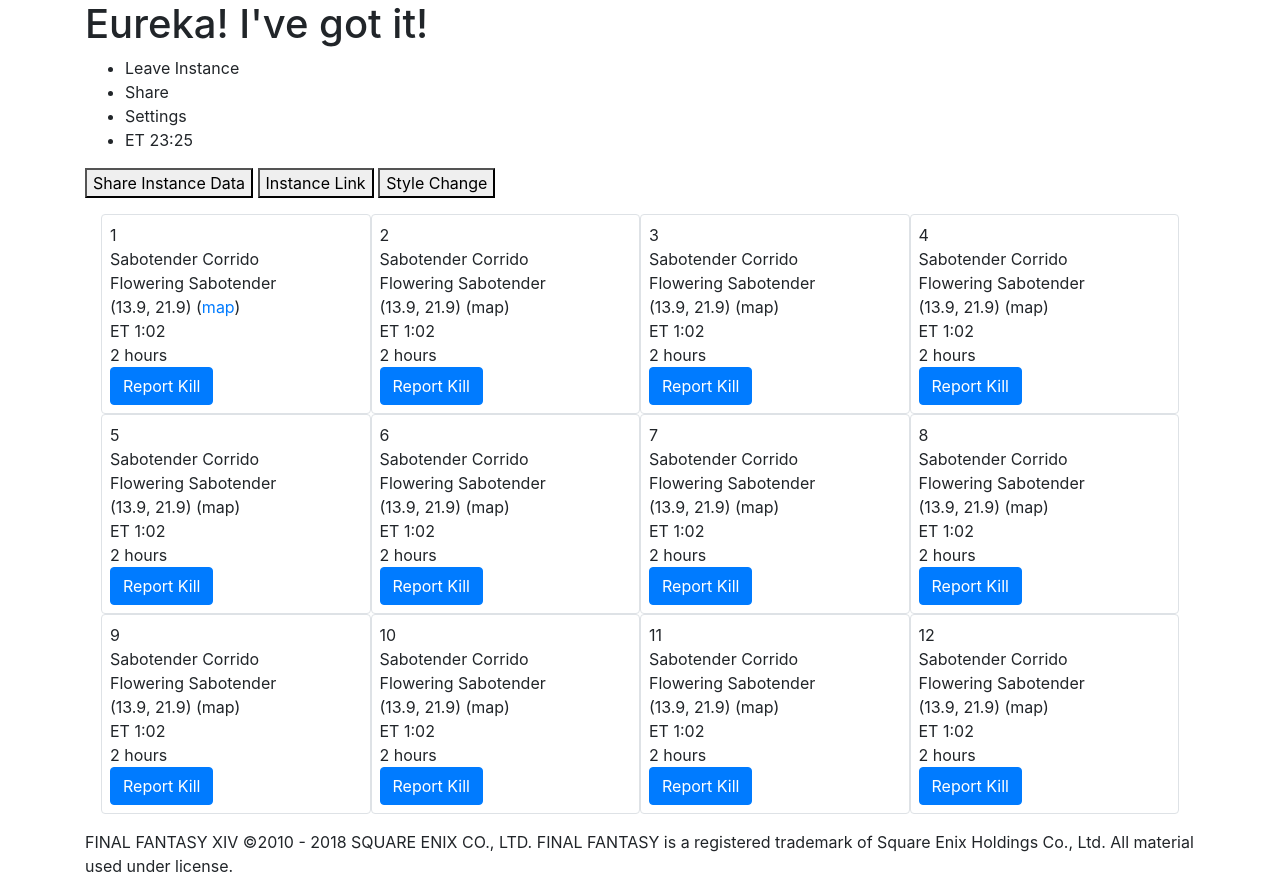
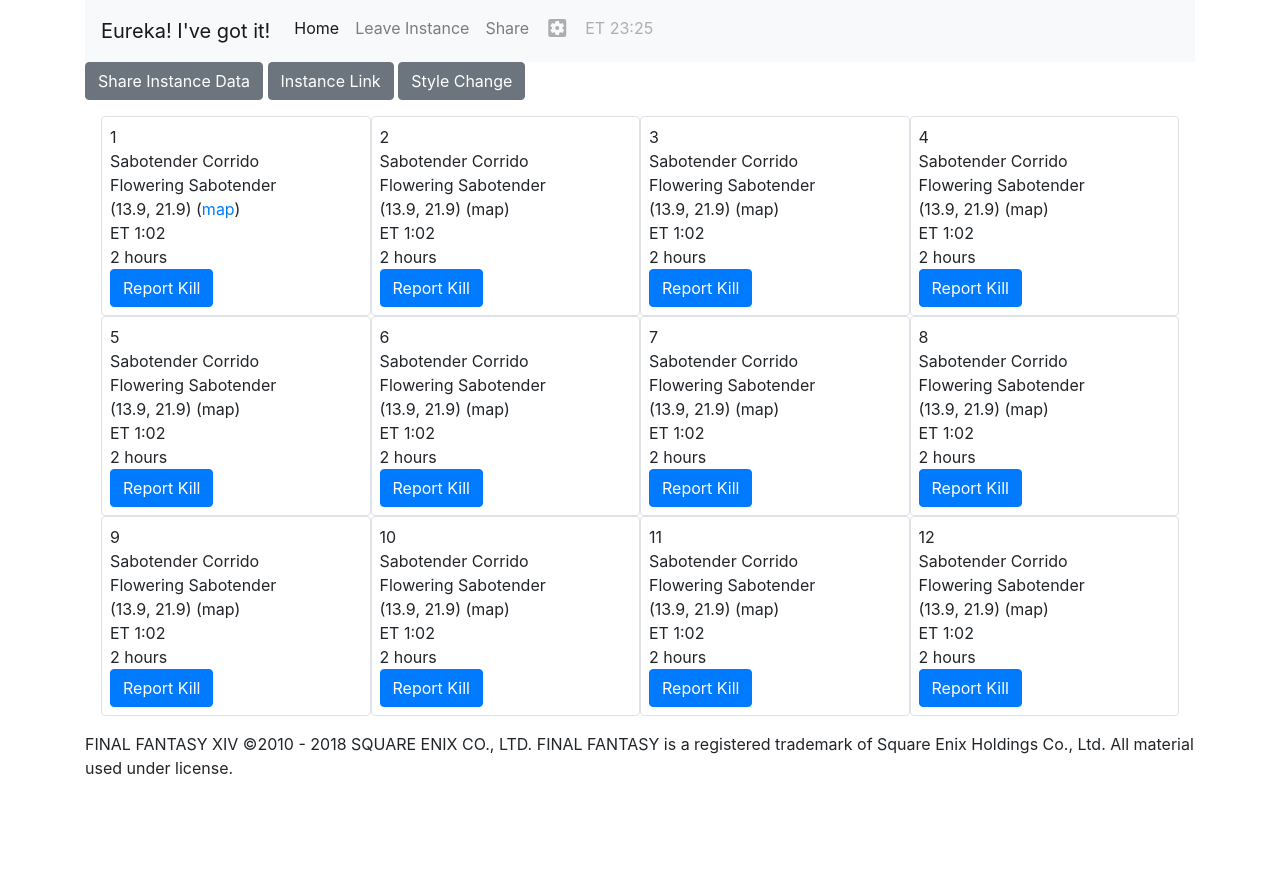
Before and after one commit to unfaiyted/eurekaxiv, a plain HTML site: page index.html in a window 1280 px wide. After the commit the page ends 800 px from the top, so only its background shows below. Drawn offline with nearby package versions, Linux system fonts and the light colour scheme.

Commit message:
updated design containers and navbar headers

```diff
--- a/index.html
+++ b/index.html
@@ -15,24 +15,41 @@
 
 <div class="container">
 
-<h1>Eureka! I've got it!</h1>
 
 
-    <nav>
-        <ul>
-            <li>Leave Instance</li>
-            <li>Share</li>
-            <li>Settings</li>
-            <li><span>ET</span> <span id="etime"></span> </li>
-        </ul>
+
+    <nav class="navbar navbar-expand-lg navbar-light bg-light">
+        <a class="navbar-brand" href="#">Eureka! I've got it!</a>
+        <button class="navbar-toggler" type="button" data-toggle="collapse" data-target="#navbarNav" aria-controls="navbarNav" aria-expanded="false" aria-label="Toggle navigation">
+            <span class="navbar-toggler-icon"></span>
+        </button>
+        <div class="collapse navbar-collapse" id="navbarNav">
+            <ul class="navbar-nav">
+                <li class="nav-item active">
+                    <a class="nav-link" href="#">Home <span class="sr-only">(current)</span></a>
+                </li>
+                <li class="nav-item">
+                    <a class="nav-link" href="#">Leave Instance</a>
+                </li>
+                <li class="nav-item">
+                    <a class="nav-link" href="#">Share</a>
+                </li>
+                <li class="nav-item">
+                    <a class="nav-link disabled" href="#"><i class="material-icons">settings_applications</i></a>
+                </li>
+                <li class="nav-item">
+                    <a class="nav-link disabled" href="#"><span>ET</span> <span id="etime"></span></a>
+                </li>
+            </ul>
+        </div>
     </nav>
 
 
     <div class="row">
         <div class="col-12">
-            <button>Share Instance Data</button>
-            <button>Instance Link</button>
-            <button>Style Change</button>
+            <button type="button" class="btn btn-secondary">Share Instance Data</button>
+            <button type="button" class="btn btn-secondary">Instance Link</button>
+            <button type="button" class="btn btn-secondary">Style Change</button>
         </div>
     </div>
 
@@ -152,7 +169,6 @@
 
 </div>
 
-
     <!--- Report Modal -->
 <div class="modal fade" id="report" tabindex="-1" role="dialog">
     <div class="modal-dialog modal-dialog-centered" role="document">
@@ -191,7 +207,6 @@
                     <img src="images/1.png" class="img-fluid">
                 </div>
                 <div class="modal-footer">
-                    <button type="button" class="btn btn-primary">Save changes</button>
                     <button type="button" class="btn btn-secondary" data-dismiss="modal">Close</button>
                 </div>
             </div>
```
